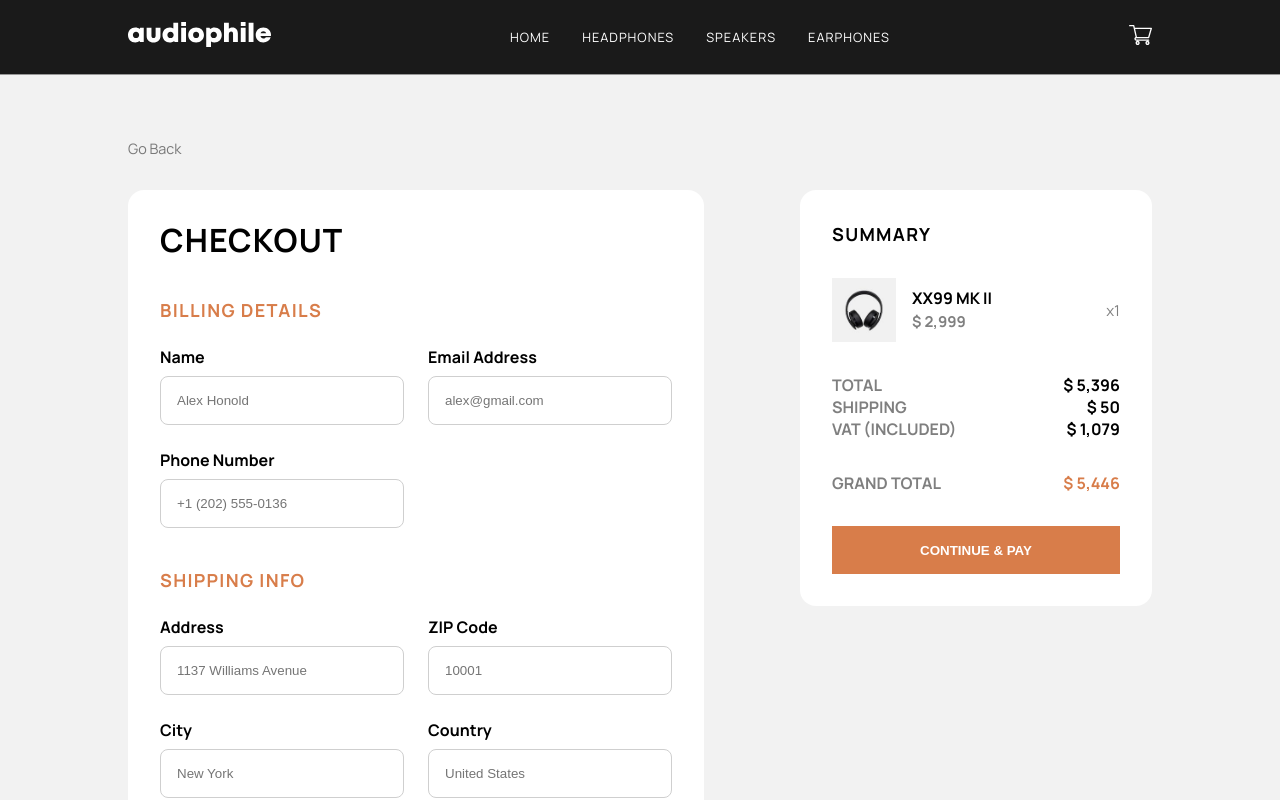
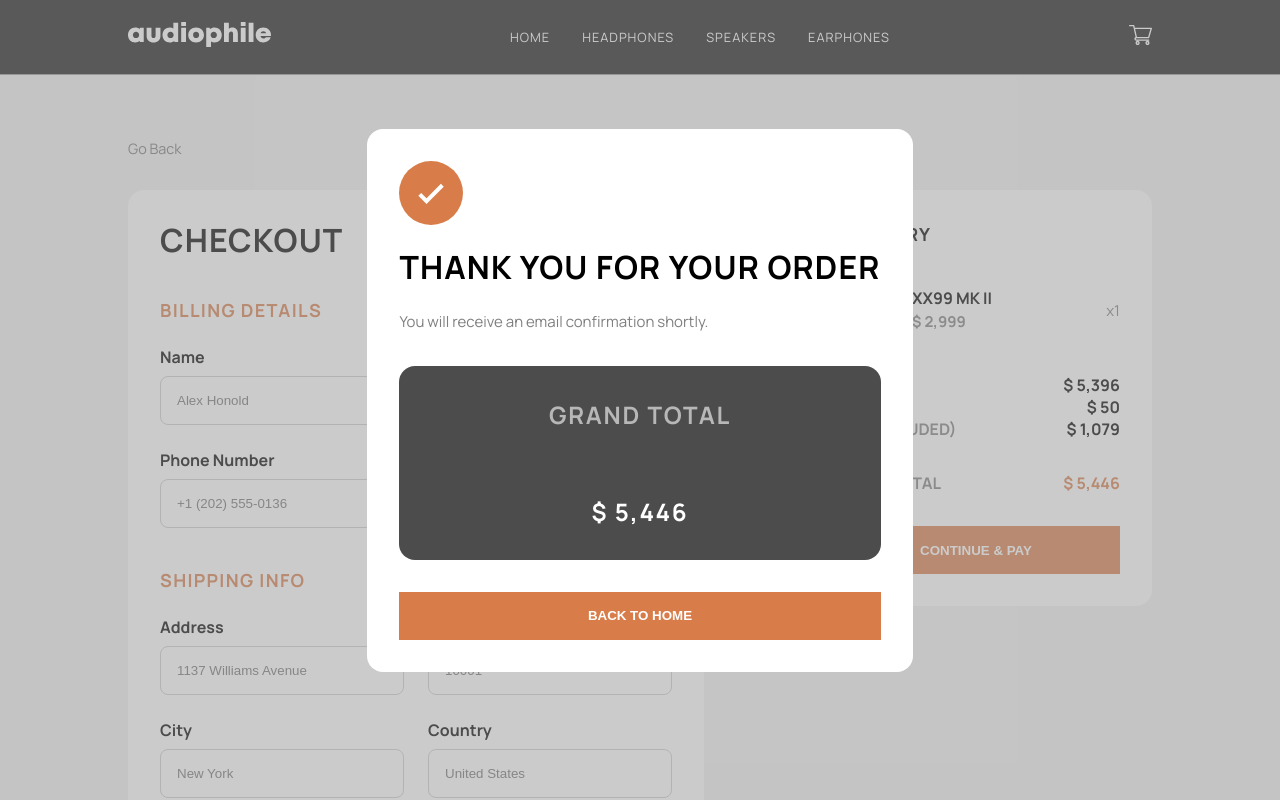
Before and after one commit to DaveWesl/audiophile-ecommerce-website, a React (Create React App) app: page / in a window 1280 px wide. Shown: the top 800 px of the page. Built offline with nearby package versions, Linux system fonts and the light colour scheme.

Commit message:
finished confirmation

```diff
--- a/src/pages/Checkout/Checkout.js
+++ b/src/pages/Checkout/Checkout.js
@@ -1,4 +1,5 @@
 import "./Checkout.css";
+import "./Confirmation.css";
 import { Link } from "react-router-dom";
 import React, { useState } from "react";
 
@@ -36,7 +37,7 @@ function Checkout() {
   };
 
   return (
-    <div className="checkout">
+    <div className="checkout confirmation-parent">
       <div className="checkout-all">
         <Link to="/" className="button-back checkout-back">
           Go Back
@@ -294,6 +295,24 @@ function Checkout() {
           </div>
         </div>
       </div>
+
+      <div className="confirmation">
+          <div className="confirmation-container">
+            <svg width="64" height="64" xmlns="http://www.w3.org/2000/svg">
+                <g fill="none" fill-rule="evenodd">
+                    <circle fill="#D87D4A" cx="32" cy="32" r="32" />
+                    <path stroke="#FFF" stroke-width="4" d="m20.754 33.333 6.751 6.751 15.804-15.803" />
+                </g>
+            </svg>
+            <h3 className="confirmation-h3 checkout-h3">THANK YOU FOR YOUR ORDER</h3>
+            <p className="confirmation-p">You will receive an email confirmation shortly.</p>
+            <div className="confirmation-container-total">
+              <h5 className="confirmation-h5">GRAND TOTAL</h5>
+              <h5 className="confirmation-h5 confirmation-total">$ 5,446</h5>
+            </div>
+            <button className="summary-button2 button-1">BACK TO HOME</button>
+          </div>
+      </div>
     </div>
   );
 }
--- /dev/null
+++ b/src/pages/Checkout/Confirmation.css
@@ -0,0 +1,66 @@
+.confirmation {
+    display: flex;
+    justify-content: center;
+    align-items: center;
+    position: fixed;
+    top: 0;
+    left: 0;
+    bottom: 0;
+    width: 100%;
+    background-color: rgba(151, 151, 151, 0.5);
+}
+
+.confirmation-container {
+    background-color: white;
+    display: flex;
+    flex-direction: column;
+    border-radius: 1rem;
+    padding: 2rem;
+    margin: 2rem;
+    justify-content: center;
+}
+
+.confirmation-h3 {
+    margin: 1.5rem 0;
+}
+
+.confirmation-p {
+    margin: 0;
+}
+
+.confirmation-container-total {
+    display: flex;
+    flex-direction: column;
+    justify-content: center;
+    align-items: center;
+    border-radius: 1rem;
+    background-color: rgb(0, 0, 0, 0.7);
+    margin: 2rem 0;
+    width: 100%;
+}
+
+.confirmation-h5 {
+    color: rgba(255, 255, 255, 0.6);
+    margin: 2rem;
+}
+
+.confirmation-total {
+    color: rgba(255, 255, 255, 1);
+}
+
+@media screen and (max-width: 450px) {
+
+    .confirmation-container {
+        align-items: center;
+        text-align: center;
+    }
+
+    .confirmation-h3 {
+        font-size: 1.5rem;
+    }
+
+    .confirmation-h5 {
+        font-size: 1rem;
+        margin: 1rem 0;
+    }
+}
```
